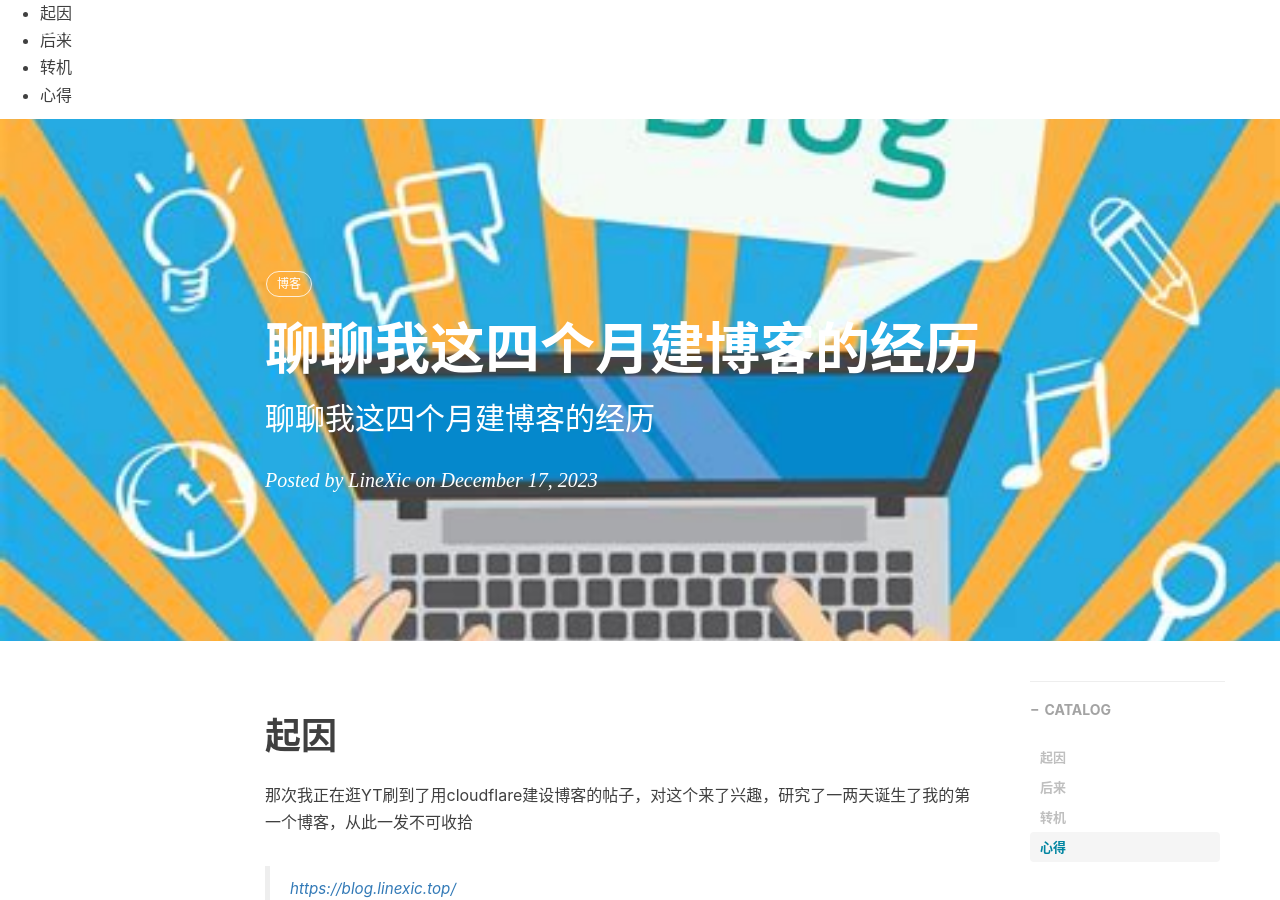
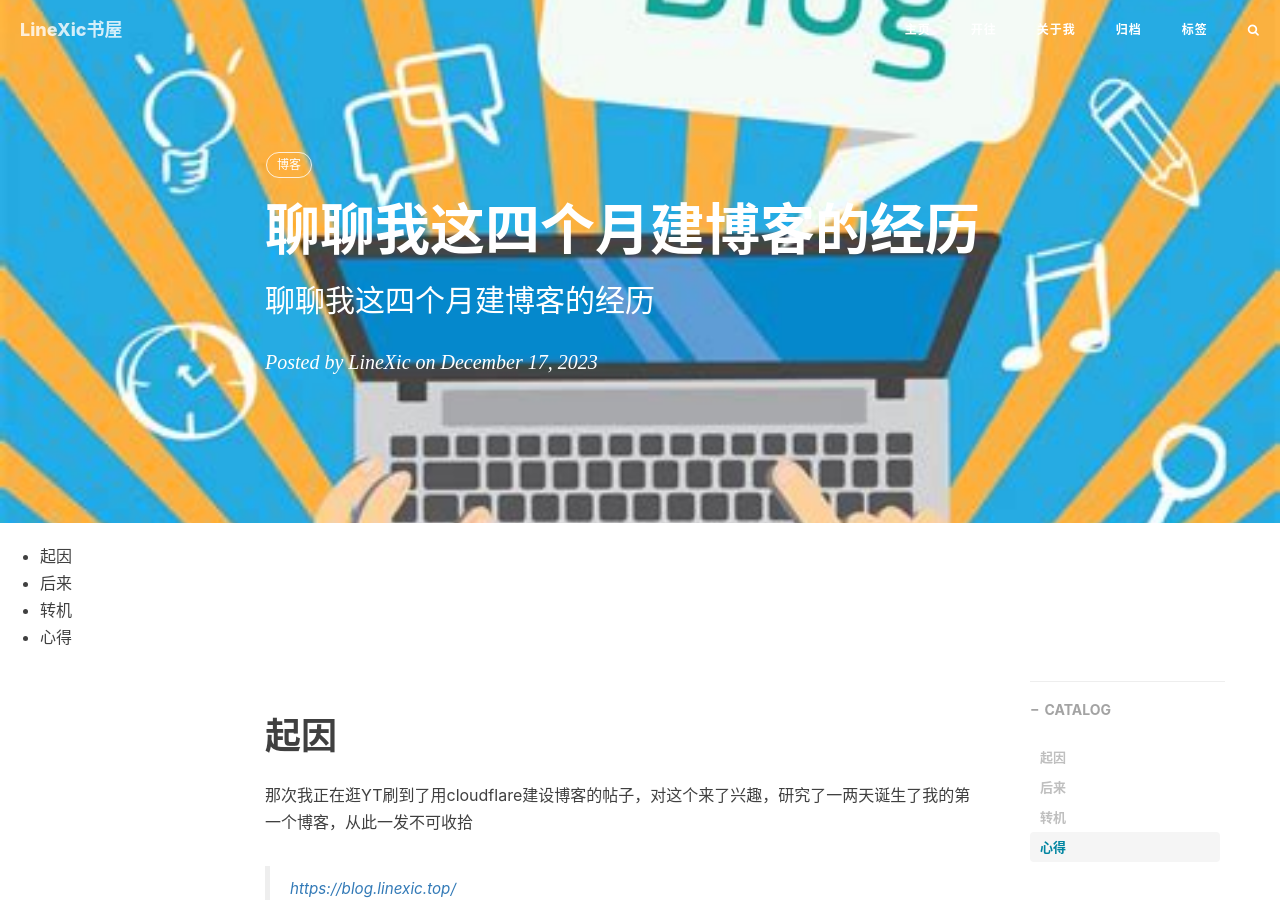
Before and after one commit to LineXic/LineXic-blog, a Jekyll site: the page built from _posts/2023-12-17-blog.md, in a window 1280 px wide and 900 px high. Built offline with Jekyll 4.4.1, drawn with Linux system fonts in a browser that asks for light colours; nearby versions of some CDN libraries; comment, search, counter and statistics services are not loaded.

Commit message:
更新 post.html

```diff
--- a/_layouts/post.html
+++ b/_layouts/post.html
@@ -1,14 +1,15 @@
 ---
 layout: default
 ---
-
-{% include toc.html html=content %}
 
 <!-- Post Header -->
 {% include intro-header.html type='post' %}
 
 <!-- Post Content -->
 <article>
+
+{% include toc.html html=content %}
+
     <div class="container">
         <div class="row">
 
```
